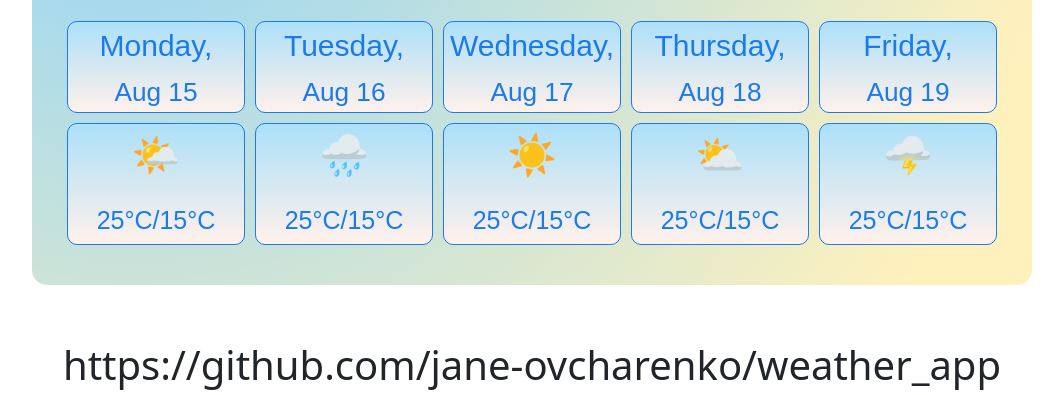
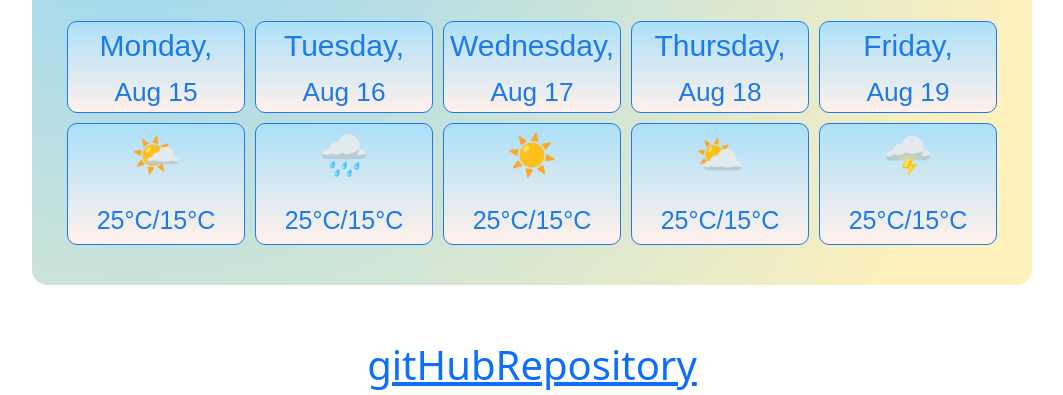
Before and after one commit to jane-ovcharenko/weather_app, a plain HTML site: page index.html in a window 1280 px wide. Shown: the part 425-820 px from the top of the page, without its empty margins (108-1171 px from the left). Drawn offline with nearby package versions, Linux system fonts and the light colour scheme.

Commit message:
Update index.html

```diff
--- a/index.html
+++ b/index.html
@@ -116,7 +116,11 @@
         </div>
       </div>
     </div>
-    <a id="gitHubRepository">https://github.com/jane-ovcharenko/weather_app</a>
+    <a
+      href="https://github.com/jane-ovcharenko/weather_app"
+      id="gitHubRepository"
+      >gitHubRepository</a
+    >
     <script src="src/index.js"></script>
   </body>
 </html>
```
